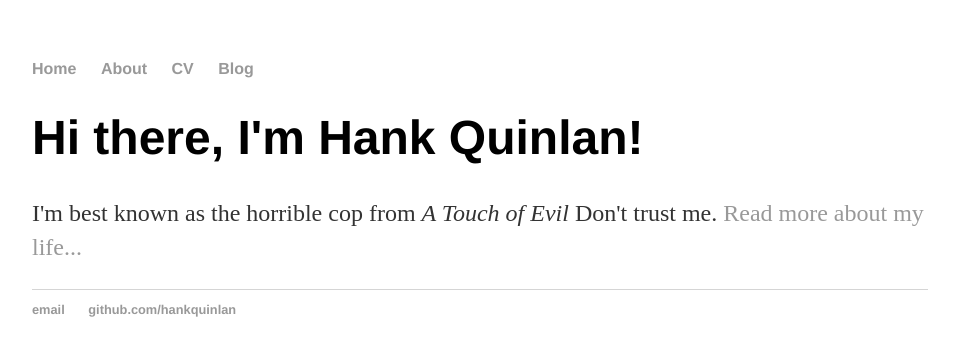
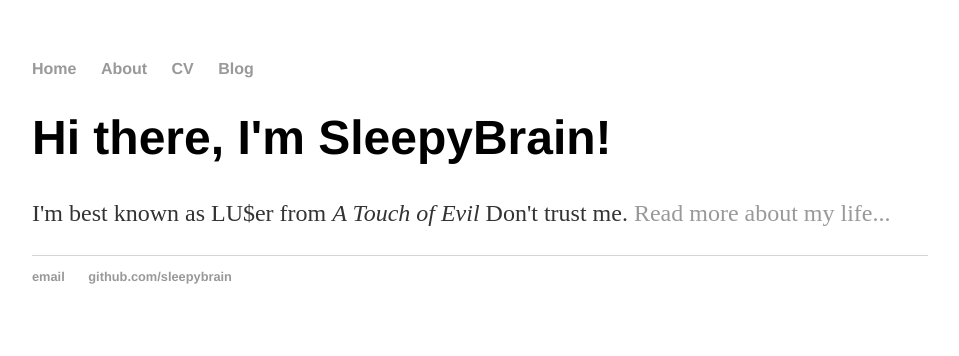
Before and after one commit to SleepyBrain/sleepybrain.github.io, a plain HTML site: page index.html in a window 1280 px wide. Shown: the whole page, without its empty margins (160-1119 px from the left). Drawn offline with Linux system fonts and the light colour scheme.

Commit message:
Update index.html

```diff
--- a/index.html
+++ b/index.html
@@ -1,7 +1,7 @@
 <!DOCTYPE html>
 <html>
 	<head>
-		<title>Hank Quinlan, Horrible Cop</title>
+		<title>SleepyBrain, Lazy Coder</title>
 		<!-- link to main stylesheet -->
 		<link rel="stylesheet" type="text/css" href="/css/main.css">
 	</head>
@@ -16,14 +16,14 @@
 		</nav>
 		<div class="container">
     		<div class="blurb">
-        		<h1>Hi there, I'm Hank Quinlan!</h1>
-				<p>I'm best known as the horrible cop from <em>A Touch of Evil</em> Don't trust me. <a href="/about">Read more about my life...</a></p>
+        		<h1>Hi there, I'm SleepyBrain!</h1>
+				<p>I'm best known as LU$er from <em>A Touch of Evil</em> Don't trust me. <a href="/about">Read more about my life...</a></p>
     		</div><!-- /.blurb -->
 		</div><!-- /.container -->
 		<footer>
     		<ul>
-        		<li><a href="mailto:hankquinlanhub@gmail.com">email</a></li>
-        		<li><a href="https://github.com/hankquinlan">github.com/hankquinlan</a></li>
+        		<li><a href="mailto:tanvirahmed14@gmail.com">email</a></li>
+        		<li><a href="https://github.com/sleepybrain">github.com/sleepybrain</a></li>
 			</ul>
 		</footer>
 	</body>
```
